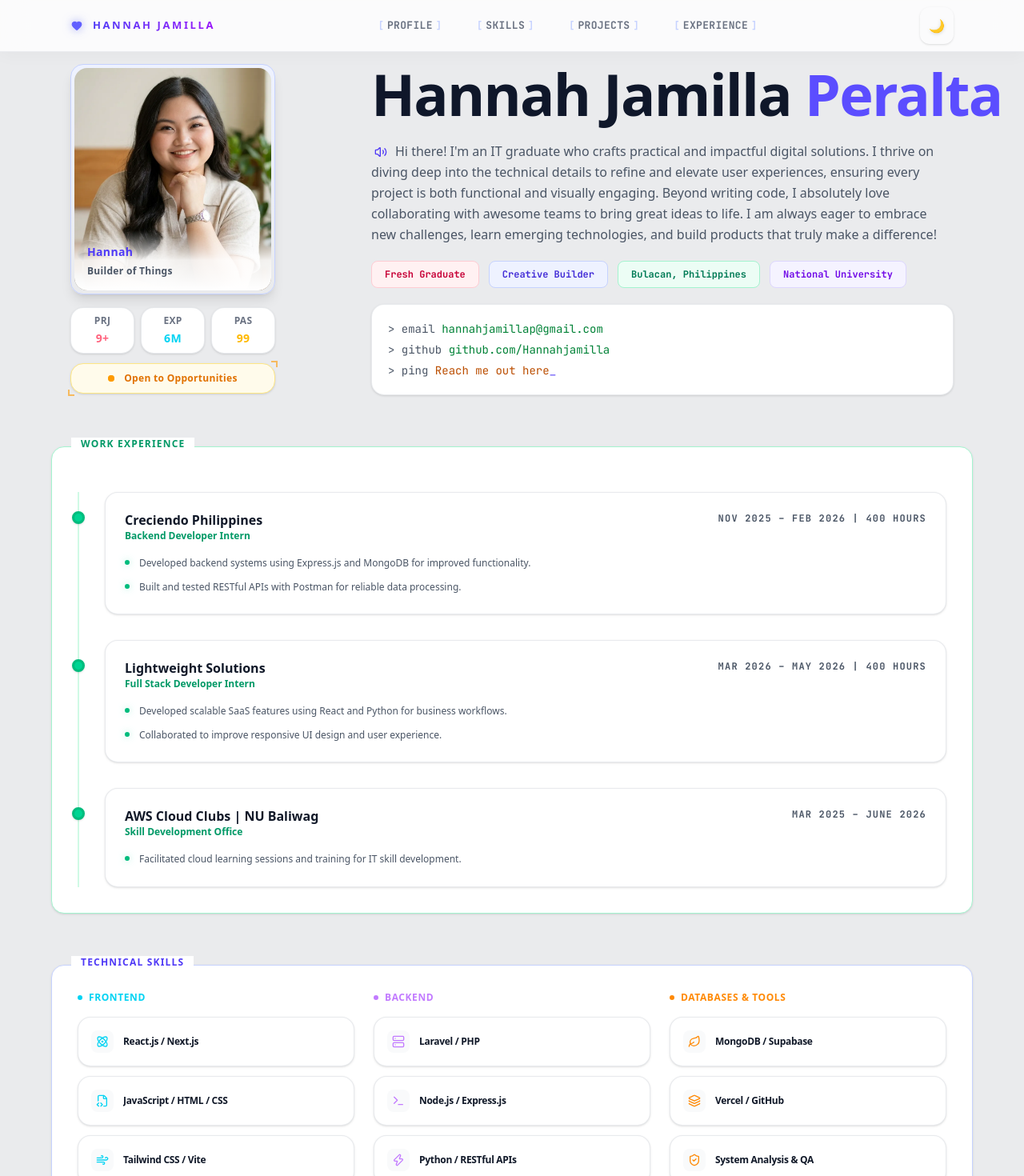
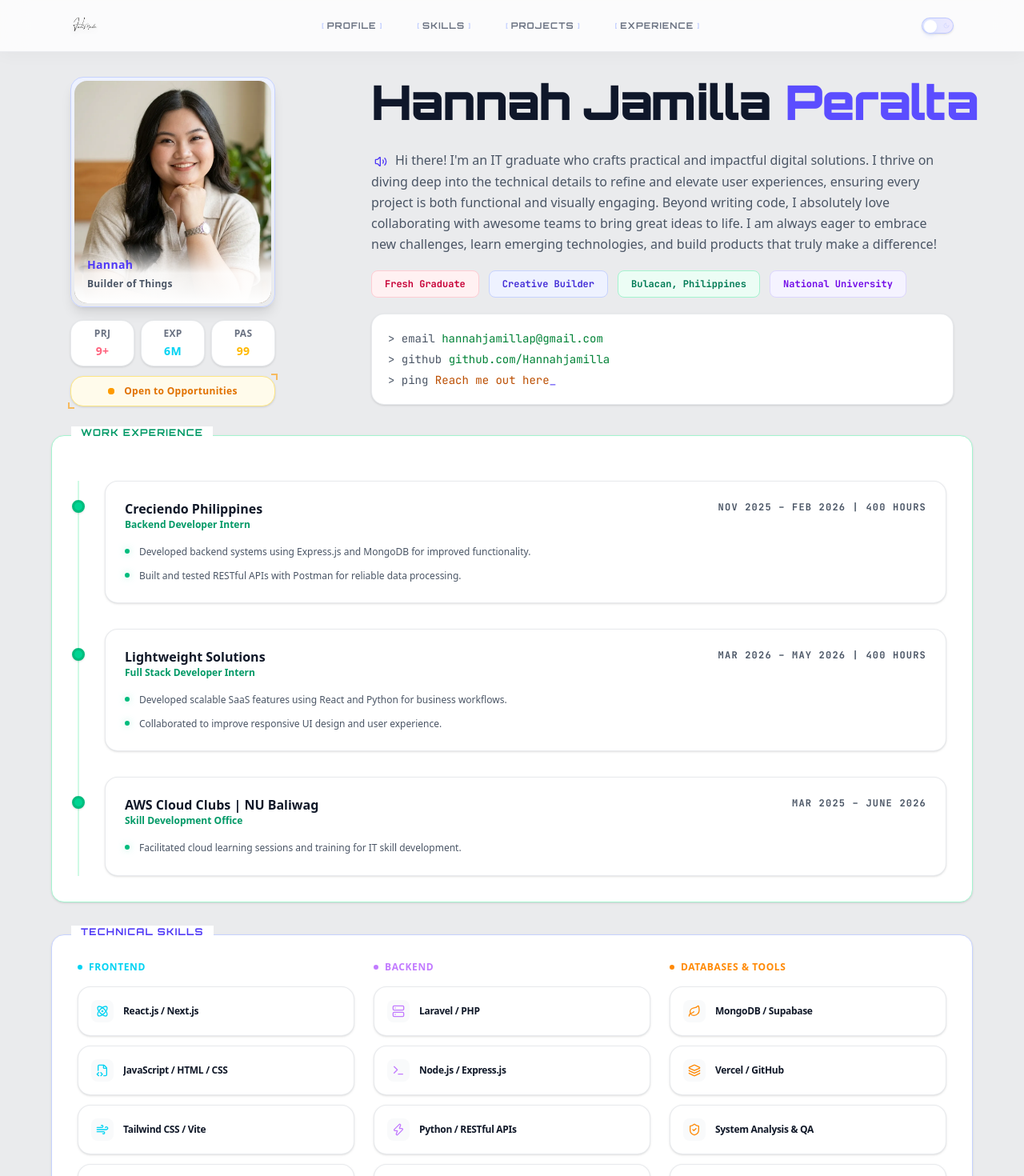
Before and after one commit to Hannahjamilla/hannahperalta-portfolio, a React (Vite) app: page / in a window 1280 px wide. Shown: the top 1470 px of the page at 80% size. Built offline with nearby package versions, Linux system fonts and the light colour scheme.

Commit message:
UI: Integrate logo, update toggle, and apply Orbitron font

```diff
--- a/index.html
+++ b/index.html
@@ -91,14 +91,14 @@
 
     <!-- Defer non-critical fonts -->
     <link
-      href="https://fonts.googleapis.com/css2?family=Plus+Jakarta+Sans:wght@400;600;700;800;900&family=JetBrains+Mono:wght@400;500;700&display=swap"
+      href="https://fonts.googleapis.com/css2?family=Plus+Jakarta+Sans:wght@400;600;700;800;900&family=JetBrains+Mono:wght@400;500;700&family=Orbitron:wght@700;900&display=swap"
       rel="preload"
       as="style"
       onload="this.onload=null;this.rel='stylesheet'"
     />
     <noscript>
       <link
-        href="https://fonts.googleapis.com/css2?family=Plus+Jakarta+Sans:wght@400;600;700;800;900&family=JetBrains+Mono:wght@400;500;700&display=swap"
+        href="https://fonts.googleapis.com/css2?family=Plus+Jakarta+Sans:wght@400;600;700;800;900&family=JetBrains+Mono:wght@400;500;700&family=Orbitron:wght@700;900&display=swap"
         rel="stylesheet"
       />
     </noscript>
--- a/src/application.tsx
+++ b/src/application.tsx
@@ -90,8 +90,6 @@ export default function App() {
     }, 2000);
   }, [])
 
-  const dotColor = t(dark, 'bg-cyan-400', 'bg-indigo-500')
-
   return (
     <ThemeCtx.Provider value={{ dark, toggle }}>
       <div className={`min-h-screen w-full ${bg} overflow-x-hidden relative transition-colors duration-300`}>
@@ -103,7 +101,7 @@ export default function App() {
 
         {/* ── HERO ── */}
         <main role="main">
-          <section id="profile" className="relative pt-16 sm:pt-20 pb-6 sm:pb-8">
+          <section id="profile" className="relative pt-20 sm:pt-24 pb-4">
 
             <div className="xl:hidden">
               {/* Cover Banner */}
@@ -151,7 +149,7 @@ export default function App() {
                     </div>
                   </div>
                   <div className="min-w-0 flex flex-col items-center">
-                    <h1 className={`font-black tracking-tight leading-[1.1] text-[1.5rem] sm:text-2xl whitespace-nowrap ${t(dark, 'text-white', 'text-[#0f172a]')}`}>
+                    <h1 style={{ fontFamily: "'Orbitron', sans-serif" }} className={`font-black tracking-tight leading-[1.1] text-[1.25rem] sm:text-2xl whitespace-nowrap ${t(dark, 'text-white', 'text-[#0f172a]')}`}>
                       Hannah Jamilla <span className="text-[#5B4DFF]">Peralta</span>
                     </h1>
                     <p className={`text-[11px] sm:text-xs mt-1.5 font-medium ${t(dark, 'text-gray-400', 'text-gray-500')}`}>Builder of Things · Fresh Graduate</p>
@@ -184,8 +182,8 @@ export default function App() {
                 <div className={`h-[1px] mx-6 ${t(dark, 'bg-white/10', 'bg-gray-100')}`} />
 
                 {/* Bio */}
-                <div className="px-6 py-4 text-center">
-                  <p className={`text-[12px] leading-relaxed max-w-sm md:max-w-3xl mx-auto ${t(dark, 'text-gray-400', 'text-gray-600')}`}>
+                <div className="px-6 pt-6 pb-4 text-center">
+                  <p className={`text-[12px] mt-2 leading-relaxed max-w-sm md:max-w-3xl mx-auto ${t(dark, 'text-gray-400', 'text-gray-600')}`}>
                     <button
                       onClick={toggleReadBio}
                       className={`inline-flex items-center justify-center w-5 h-5 rounded hover:bg-black/5 dark:hover:bg-white/10 mr-1.5 align-middle transition-colors cursor-pointer ${isReading ? t(dark, 'text-amber-400 animate-pulse', 'text-amber-600 animate-pulse') : t(dark, 'text-cyan-400', 'text-indigo-600')}`}
@@ -273,11 +271,11 @@ export default function App() {
 
                 {/* Character Info */}
                 <div className="col-span-8 space-y-5 text-left">
-                  <h1 className="text-5xl sm:text-6xl md:text-7xl font-black tracking-tight leading-[1.05] whitespace-nowrap">
+                  <h1 style={{ fontFamily: "'Orbitron', sans-serif" }} className="text-4xl sm:text-5xl md:text-6xl font-black tracking-tight leading-[1.05] whitespace-nowrap">
                     <span className={t(dark, 'text-white', 'text-[#0f172a]')}>Hannah Jamilla</span>{' '}
                     <span className={t(dark, 'text-[#5B4DFF]', 'text-[#5B4DFF]')}>Peralta</span>
                   </h1>
-                  <p className={`${muted} text-xs sm:text-sm md:text-base leading-relaxed mt-4`}>
+                  <p className={`${muted} text-xs sm:text-sm md:text-base leading-relaxed mt-7`}>
                     <button
                       onClick={toggleReadBio}
                       className={`inline-flex items-center justify-center w-6 h-6 rounded hover:bg-black/5 dark:hover:bg-white/10 mr-1.5 align-middle transition-colors cursor-pointer ${isReading ? t(dark, 'text-amber-400 animate-pulse', 'text-amber-600 animate-pulse') : t(dark, 'text-cyan-400', 'text-indigo-600')}`}
@@ -307,9 +305,9 @@ export default function App() {
             </div>
           </section>
           {/* ── XP LOG (Work Experience) ── */}
-          <section id="experience" className="py-8 px-4 sm:px-6">
+          <section id="experience" className="py-5 px-4 sm:px-6">
             <div className={`max-w-6xl mx-auto rounded-2xl border p-6 sm:p-8 relative ${t(dark, 'bg-[#0d0d18] border-green-900/40 shadow-sm hover:shadow-md', 'bg-white border-emerald-200 shadow-sm')}`}>
-              <div className={`absolute -top-3 left-6 px-3 font-semibold tracking-wide text-xs sm:text-xs tracking-widest ${t(dark, 'bg-[#0d0d18] text-green-400', 'bg-white text-emerald-600')}`}>
+              <div className={`absolute -top-3 left-6 px-3 font-bold tracking-widest text-[10px] sm:text-xs uppercase ${t(dark, 'bg-[#0d0d18] text-green-400', 'bg-white text-emerald-600')}`} style={{ fontFamily: "'Orbitron', sans-serif" }}>
                 WORK EXPERIENCE
               </div>
               <div className={`relative pl-6 sm:pl-8 border-l-2 mt-6 space-y-6 sm:space-y-8 ${t(dark, 'border-green-900/40', 'border-emerald-100')}`}>
@@ -352,7 +350,7 @@ export default function App() {
           <TechnicalSkills dark={dark} card={card} />
 
           {/* ── TABS ── */}
-          <section id="quests" className="py-8 px-4 sm:px-6">
+          <section id="quests" className="py-5 px-4 sm:px-6">
             <div className={`max-w-6xl mx-auto rounded-2xl border p-6 sm:p-8 ${t(dark, 'bg-[#0d0d18] border-white/10', 'bg-white border-gray-200 shadow-sm')}`}>
               <div className="grid grid-cols-2 sm:flex sm:justify-start gap-2 mb-6">
                 {(['projects', 'awards'] as const).map(tb => (
@@ -431,9 +429,9 @@ export default function App() {
 
 
           {/* ── SIDE QUESTS (Personal Projects) ── */}
-          <section className="py-8 px-4 sm:px-6">
+          <section className="py-5 px-4 sm:px-6">
             <div className={`max-w-6xl mx-auto rounded-2xl border p-6 sm:p-8 relative ${t(dark, 'bg-[#0d0d18] border-amber-900/40 shadow-sm hover:shadow-md', 'bg-white border-amber-200 shadow-sm')}`}>
-              <div className={`absolute -top-3 left-6 px-3 font-semibold tracking-wide text-xs sm:text-xs tracking-widest ${t(dark, 'bg-[#0d0d18] text-amber-400', 'bg-white text-amber-600')}`}>
+              <div className={`absolute -top-3 left-6 px-3 font-bold tracking-widest text-[10px] sm:text-xs uppercase ${t(dark, 'bg-[#0d0d18] text-amber-400', 'bg-white text-amber-600')}`} style={{ fontFamily: "'Orbitron', sans-serif" }}>
                 PERSONAL PROJECTS
               </div>
               <div className="grid grid-cols-2 xl:grid-cols-2 gap-3 sm:gap-4 mt-2 items-stretch">
@@ -486,9 +484,9 @@ export default function App() {
           </section>
 
           {/* ── EDUCATION ── */}
-          <section className="py-8 px-4 sm:px-6">
+          <section className="py-5 px-4 sm:px-6">
             <div className={`max-w-6xl mx-auto rounded-2xl border p-6 sm:p-8 relative ${t(dark, 'bg-[#0d0d18] border-purple-900/40 shadow-sm hover:shadow-md', 'bg-white border-violet-200 shadow-sm')}`}>
-              <div className={`absolute -top-3 left-6 px-3 font-semibold tracking-wide text-xs sm:text-xs tracking-widest ${t(dark, 'bg-[#0d0d18] text-purple-400', 'bg-white text-violet-600')}`}>
+              <div className={`absolute -top-3 left-6 px-3 font-bold tracking-widest text-[10px] sm:text-xs uppercase ${t(dark, 'bg-[#0d0d18] text-purple-400', 'bg-white text-violet-600')}`} style={{ fontFamily: "'Orbitron', sans-serif" }}>
                 EDUCATIONAL BACKGROUND
               </div>
               <div className="flex flex-col gap-3 sm:gap-4 mt-2">
@@ -514,14 +512,19 @@ export default function App() {
         <footer className={`border-t py-8 sm:py-10 px-4 sm:px-6 ${t(dark, 'border-white/5', 'border-gray-200')}`} role="contentinfo">
           <div className="max-w-6xl mx-auto flex flex-col sm:flex-row items-center justify-between gap-4">
             <div className="flex items-center gap-2">
-              <div className={`w-2 h-2 rounded-sm ${dotColor}`} />
-              <span className={`font-semibold tracking-wide text-xs ${muted}`}>HANNAH JAMILLA</span>
+              <div className="w-12 h-12 flex items-center justify-center overflow-hidden shrink-0">
+                <img
+                  src="/images/HanMade.webp"
+                  alt="HanMade logo"
+                  className={`w-full h-full object-contain opacity-80 hover:opacity-100 transition-all duration-300 ${dark ? 'invert brightness-[1.8]' : ''}`}
+                />
+              </div>
             </div>
             <div className="flex gap-6">
-              <a href="https://github.com/Hannahjamilla" target="_blank" rel="noopener noreferrer" className={`text-xs font-mono ${muted} hover:${accent} transition-colors`}>GitHub</a>
-              <a href="https://www.linkedin.com/in/hannah-jamilla-peralta-9277a5337/" target="_blank" rel="noopener noreferrer" className={`text-xs font-mono ${muted} hover:${accent} transition-colors`}>LinkedIn</a>
+              <a href="https://github.com/Hannahjamilla" target="_blank" rel="noopener noreferrer" className={`text-[10px] sm:text-xs font-bold hover:${accent} transition-colors uppercase tracking-wider`} style={{ fontFamily: "'Orbitron', sans-serif" }}>GitHub</a>
+              <a href="https://www.linkedin.com/in/hannah-jamilla-peralta-9277a5337/" target="_blank" rel="noopener noreferrer" className={`text-[10px] sm:text-xs font-bold hover:${accent} transition-colors uppercase tracking-wider`} style={{ fontFamily: "'Orbitron', sans-serif" }}>LinkedIn</a>
             </div>
-            <p className={`text-xs font-mono ${muted}`}>GAME SAVE // 2025</p>
+            <p className={`text-[10px] sm:text-xs font-bold uppercase tracking-widest ${muted}`} style={{ fontFamily: "'Orbitron', sans-serif" }}>GAME SAVE // 2025</p>
           </div>
         </footer>
 
--- a/src/components/layout-helpers.tsx
+++ b/src/components/layout-helpers.tsx
@@ -1,12 +1,12 @@
 import { memo, useEffect, useState } from 'react'
-import { Heart, ArrowUp, Code2, PenTool, Rocket, Cpu, Send, GitBranch, Globe, FileText } from 'lucide-react'
+import { ArrowUp, Code2, PenTool, Rocket, Cpu, Send, GitBranch, Globe, FileText } from 'lucide-react'
 import { t } from '../context/theme-context'
 import { FRONTEND, BACKEND, CLOUD_TOOLS } from '../data/constants'
 
 export const TechnicalSkills = memo(({ dark, card }: any) => (
-  <section id="stats" className="py-8 px-4 sm:px-6">
+  <section id="stats" className="py-5 px-4 sm:px-6">
     <div className={`max-w-6xl mx-auto rounded-2xl border p-6 sm:p-8 relative ${t(dark, 'bg-[#0d0d18] border-cyan-900/40 shadow-sm hover:shadow-md', 'bg-white border-indigo-200 shadow-sm')}`}>
-      <div className={`absolute -top-3 left-6 px-3 font-semibold tracking-wide text-xs sm:text-xs tracking-widest ${t(dark, 'bg-[#0d0d18] text-cyan-400', 'bg-white text-indigo-600')}`}>
+      <div className={`absolute -top-3 left-6 px-3 font-bold tracking-widest text-[10px] sm:text-xs uppercase ${t(dark, 'bg-[#0d0d18] text-cyan-400', 'bg-white text-indigo-600')}`} style={{ fontFamily: "'Orbitron', sans-serif" }}>
         TECHNICAL SKILLS
       </div>
       <div className="grid grid-cols-1 xl:grid-cols-3 gap-6">
@@ -41,7 +41,7 @@ export const TechnicalSkills = memo(({ dark, card }: any) => (
         ))}
       </div>
       <div className={`mt-8 pt-5 border-t ${t(dark, 'border-cyan-900/30', 'border-indigo-100')}`}>
-        <p className={`font-mono text-xs mb-3 font-bold text-center ${t(dark, 'text-cyan-400', 'text-indigo-600')}`}>TOOLS & PRODUCTIVITY</p>
+        <p className={`text-[10px] sm:text-xs mb-3 font-bold text-center uppercase tracking-widest ${t(dark, 'text-cyan-400', 'text-indigo-600')}`} style={{ fontFamily: "'Orbitron', sans-serif" }}>TOOLS & PRODUCTIVITY</p>
         <div className="flex flex-wrap justify-center gap-2">
           {[
             { name: 'VS Code', icon: Code2 }, { name: 'Cursor', icon: PenTool }, { name: 'Antigravity', icon: Rocket },
@@ -63,30 +63,60 @@ export const Navigation = memo(({ dark, setMenuOpen, toggle }: any) => {
   return (
     <nav className={`fixed top-0 left-0 right-0 z-50 backdrop-blur-lg border-b transition-all duration-500 ${t(dark, 'bg-[#0a0a0f]/80 border-cyan-900/40 shadow-[0_4px_30px_rgba(34,211,238,0.03)]', 'bg-white/80 border-gray-200/80 shadow-[0_4px_20px_rgba(0,0,0,0.03)]')}`} role="navigation" aria-label="Main navigation">
       <div className="max-w-6xl mx-auto px-4 sm:px-6 h-16 flex items-center justify-between">
-        <div className="flex items-center gap-3 group cursor-pointer hover:opacity-90 transition-opacity" onClick={() => window.scrollTo({ top: 0, behavior: 'smooth' })}>
-          <div className="relative flex items-center justify-center w-4 h-4">
-            <Heart size={14} className={`transform group-hover:scale-125 transition-transform duration-300 ${t(dark, 'text-cyan-400 fill-cyan-400 drop-shadow-[0_0_6px_rgba(34,211,238,0.6)]', 'text-indigo-500 fill-indigo-500 drop-shadow-[0_0_6px_rgba(99,102,241,0.6)]')}`} />
+        <div className="flex items-center gap-2 group cursor-pointer" onClick={() => window.scrollTo({ top: 0, behavior: 'smooth' })}>
+          <div className="w-9 h-9 flex items-center justify-center overflow-hidden shrink-0">
+            <img
+              src="/images/HanMade.webp"
+              alt="HanMade logo"
+              className={`w-full h-full object-contain transition-all duration-300 group-hover:scale-110 drop-shadow-md ${dark ? 'invert brightness-[1.8]' : ''}`}
+            />
           </div>
-          <span className={`font-black uppercase text-xs sm:text-[13px] tracking-[0.2em] transition-all duration-300 ${t(dark, 'text-transparent bg-clip-text bg-gradient-to-r from-cyan-400 to-blue-500 group-hover:to-cyan-300', 'text-transparent bg-clip-text bg-gradient-to-r from-indigo-600 to-purple-600 group-hover:to-indigo-500')}`}>
-            <span className="hidden xl:inline">HANNAH JAMILLA</span>
-            <span className="xl:hidden">Hannah</span>
-          </span>
         </div>
 
-        <div className="hidden xl:flex items-center gap-7 text-[13px] font-mono font-bold">
+        <div className="hidden xl:flex items-center gap-7 text-[10px] sm:text-[11px] font-bold">
           {[{ id: 'profile', label: 'profile' }, { id: 'stats', label: 'skills' }, { id: 'quests', label: 'projects' }, { id: 'experience', label: 'experience' }].map(s => (
-            <a key={s.id} href={`#${s.id}`} className={`group relative px-2 py-1.5 transition-colors duration-300 flex items-center gap-[4px] ${t(dark, 'text-gray-400 hover:text-cyan-400', 'text-gray-500 hover:text-indigo-600')}`}>
-              <span className={`text-[11px] sm:text-xs transition-colors duration-300 ${t(dark, 'text-cyan-900 group-hover:text-cyan-500', 'text-indigo-200 group-hover:text-indigo-400')}`}>[</span>
-              <span className="relative z-10 transition-transform duration-300 ease-out group-hover:-translate-y-[1px] tracking-wide">{s.label.toUpperCase()}</span>
-              <span className={`text-[11px] sm:text-xs transition-colors duration-300 ${t(dark, 'text-cyan-900 group-hover:text-cyan-500', 'text-indigo-200 group-hover:text-indigo-400')}`}>]</span>
+            <a key={s.id} href={`#${s.id}`} className={`group relative px-2 py-1.5 transition-colors duration-300 flex items-center gap-[4px] ${t(dark, 'text-gray-400 hover:text-cyan-400', 'text-gray-500 hover:text-indigo-600')}`} style={{ fontFamily: "'Orbitron', sans-serif" }}>
+              <span className={`text-[10px] transition-colors duration-300 ${t(dark, 'text-cyan-900 group-hover:text-cyan-500', 'text-indigo-200 group-hover:text-indigo-400')}`}>[</span>
+              <span className="relative z-10 transition-transform duration-300 ease-out group-hover:-translate-y-[1px] tracking-widest uppercase">{s.label}</span>
+              <span className={`text-[10px] transition-colors duration-300 ${t(dark, 'text-cyan-900 group-hover:text-cyan-500', 'text-indigo-200 group-hover:text-indigo-400')}`}>]</span>
               <span className={`absolute bottom-0 left-1/2 w-0 h-[2px] -translate-x-1/2 transition-all duration-300 ease-out group-hover:w-[70%] rounded-full opacity-0 group-hover:opacity-100 ${t(dark, 'bg-cyan-400 shadow-[0_0_8px_rgba(34,211,238,0.8)]', 'bg-indigo-600 shadow-[0_0_8px_rgba(79,70,229,0.5)]')}`} />
             </a>
           ))}
         </div>
 
         <div className="flex items-center gap-2 sm:gap-3">
-          <button onClick={toggle} className={`relative p-2.5 rounded-xl transition-all duration-300 flex items-center justify-center overflow-hidden group border border-transparent ${t(dark, 'hover:border-white/10 hover:bg-white/5', 'hover:border-gray-200 hover:bg-gray-50')} shadow-sm hover:shadow-md cursor-pointer`}>
-            <span className={`relative z-10 text-sm sm:text-base transform group-hover:scale-110 group-hover:rotate-12 transition-all duration-300 drop-shadow-sm`}>{dark ? '☀️' : '🌙'}</span>
+          {/* Sliding pill toggle */}
+          <button
+            onClick={toggle}
+            aria-label={dark ? 'Switch to light mode' : 'Switch to dark mode'}
+            className={`relative w-10 h-5 rounded-full border transition-all duration-500 cursor-pointer shrink-0 focus:outline-none
+              ${dark
+                ? 'bg-[#0d1a2e] border-cyan-500/40 shadow-[0_0_8px_rgba(34,211,238,0.15)]'
+                : 'bg-gradient-to-r from-indigo-100 to-violet-100 border-indigo-300/60 shadow-sm'
+              }`}
+          >
+            {/* Track icons */}
+            <span className={`absolute left-1 top-1/2 -translate-y-1/2 transition-all duration-500 ${dark ? 'opacity-30' : 'opacity-100'}`}>
+              <svg width="9" height="9" viewBox="0 0 24 24" fill="none" stroke={dark ? '#94a3b8' : '#6366f1'} strokeWidth="2.5" strokeLinecap="round">
+                <circle cx="12" cy="12" r="4"/><line x1="12" y1="2" x2="12" y2="5"/><line x1="12" y1="19" x2="12" y2="22"/>
+                <line x1="4.22" y1="4.22" x2="6.34" y2="6.34"/><line x1="17.66" y1="17.66" x2="19.78" y2="19.78"/>
+                <line x1="2" y1="12" x2="5" y2="12"/><line x1="19" y1="12" x2="22" y2="12"/>
+                <line x1="4.22" y1="19.78" x2="6.34" y2="17.66"/><line x1="17.66" y1="6.34" x2="19.78" y2="4.22"/>
+              </svg>
+            </span>
+            <span className={`absolute right-1 top-1/2 -translate-y-1/2 transition-all duration-500 ${dark ? 'opacity-100' : 'opacity-30'}`}>
+              <svg width="8" height="8" viewBox="0 0 24 24" fill={dark ? '#22d3ee' : 'none'} stroke={dark ? '#22d3ee' : '#a5b4fc'} strokeWidth="2.5" strokeLinecap="round">
+                <path d="M21 12.79A9 9 0 1 1 11.21 3 7 7 0 0 0 21 12.79z"/>
+              </svg>
+            </span>
+            {/* Sliding thumb */}
+            <span
+              className={`absolute top-0.5 w-4 h-4 rounded-full shadow-md transition-all duration-500 ease-[cubic-bezier(0.34,1.56,0.64,1)]
+                ${dark
+                  ? 'left-[calc(100%-1.125rem)] bg-gradient-to-br from-cyan-400 to-blue-500 shadow-cyan-400/30'
+                  : 'left-0.5 bg-white shadow-indigo-200/60'
+                }`}
+            />
           </button>
           <button onClick={() => setMenuOpen(true)} className={`xl:hidden p-2.5 rounded-xl font-mono text-sm font-bold transition-all duration-300 border border-transparent flex items-center justify-center ${t(dark, 'text-cyan-400 hover:bg-cyan-950/30 hover:border-cyan-900/50', 'text-indigo-600 hover:bg-indigo-50 hover:border-indigo-200')}`}>[=]</button>
         </div>
```
